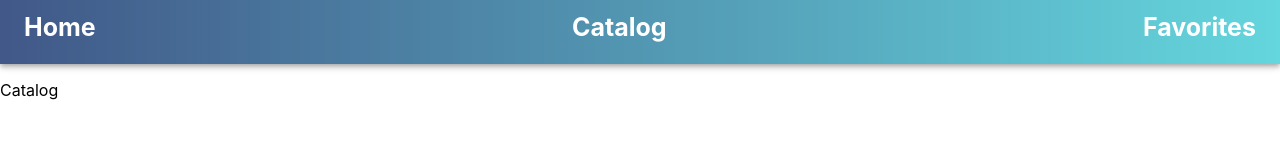
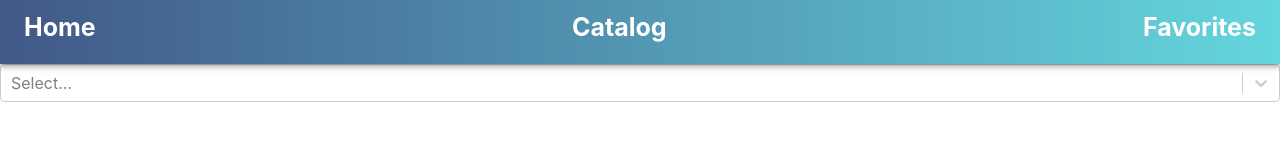
Before and after one commit to In-inka/auto-adverts, a React (Create React App) app: page /auto-adverts/catalog in a window 1280 px wide. Shown: the top 160 px of the page. Built offline with nearby package versions, Linux system fonts and the light colour scheme; no server answers.

Commit message:
add redux and components

```diff
--- /dev/null
+++ b/src/components/AdvertsList/AdvertsList.jsx
@@ -0,0 +1,54 @@
+import { useSelector } from 'react-redux';
+import { getAdvertsItem } from 'redux/adverts/advertsSelector';
+
+const AdvertsList = () => {
+  const adverts = useSelector(getAdvertsItem);
+  return (
+    <>
+      <ul>
+        {adverts?.map(
+          ({
+            id,
+            make,
+            img,
+            model,
+            year,
+            rentalPrice,
+            address,
+            rentalCompany,
+            type,
+            functionalities,
+            accessories,
+            photoLink,
+          }) => (
+            <li key={id}>
+              <img
+                src={img || photoLink}
+                alt={model}
+                width={401}
+                height={268}
+              />
+              <div style={{ display: 'flex', gap: 25 }}>
+                <p>{make}</p>
+                <p>{model}</p>
+                <p>{year}</p>
+                <p>{rentalPrice}</p>
+              </div>
+              <div style={{ display: 'flex', gap: 25 }}>
+                <p>{address}</p>
+                <p>{rentalCompany}</p>
+                <p>{accessories[2]}</p>
+                <p>{type}</p>
+                <p>{model}</p>
+                <p>{id}</p>
+                <p>{functionalities[0]}</p>
+              </div>
+            </li>
+          )
+        )}
+      </ul>
+    </>
+  );
+};
+
+export default AdvertsList;
--- /dev/null
+++ b/src/components/dataFilter/dataFilter.jsx
@@ -0,0 +1,25 @@
+export const make = [
+  '',
+  'Buick',
+  'Volvo',
+  'HUMMER',
+  'Subaru',
+  'Mitsubishi',
+  'Nissan',
+  'Lincoln',
+  'GMC',
+  'Hyundai',
+  'MINI',
+  'Bentley',
+  'Mercedes-Benz',
+  'Aston Martin',
+  'Pontiac',
+  'Lamborghini',
+  'Audi',
+  'BMW',
+  'Chevrolet',
+  'Mercedes-Benz',
+  'Chrysler',
+  'Kia',
+  'Land',
+];
--- a/src/index.js
+++ b/src/index.js
@@ -3,11 +3,15 @@ import { App } from './components/App';
 import React from 'react';
 import ReactDOM from 'react-dom/client';
 import './index.css';
+import { Provider } from 'react-redux';
+import { store } from 'redux/store';
 
 ReactDOM.createRoot(document.getElementById('root')).render(
   <React.StrictMode>
     <BrowserRouter basename="/auto-adverts">
-      <App />
+      <Provider store={store}>
+        <App />
+      </Provider>
     </BrowserRouter>
   </React.StrictMode>
 );
--- a/src/page/Catalog/Catalog.jsx
+++ b/src/page/Catalog/Catalog.jsx
@@ -1,7 +1,52 @@
-export const Catalog = () => {
+import { useEffect, useState } from 'react';
+import { useDispatch } from 'react-redux';
+import { getAdverts } from 'redux/adverts/operations';
+import Select from 'react-select';
+import AdvertsList from 'components/AdvertsList/AdvertsList';
+import { make } from 'components/dataFilter/dataFilter';
+
+const getLocalStorageValue = key => {
+  const value = localStorage.getItem(key);
+  return value ? JSON.parse(value) : null;
+};
+
+const setLocalStorageValue = (key, value) => {
+  localStorage.setItem(key, JSON.stringify(value));
+};
+
+const Catalog = () => {
+  const dispatch = useDispatch();
+  const [filterMake, setFilterMake] = useState(
+    getLocalStorageValue('filterMake') || ''
+  );
+
+  const capitalizeFirstLeter = string => {
+    const newString = string.slice(0, 1).toUpperCase() + string.slice(1);
+    return newString;
+  };
+
+  const makeList = make?.map(elem => ({
+    value: elem,
+    label: capitalizeFirstLeter(elem) || 'All',
+  }));
+
+  useEffect(() => {
+    setLocalStorageValue('filterMake', filterMake);
+    dispatch(getAdverts({ make: filterMake }));
+  }, [dispatch, filterMake]);
+
+  const handleMakeChange = event => {
+    setFilterMake(event.value);
+  };
+
   return (
     <>
-      <p>Catalog</p>
+      <Select
+        options={makeList || []}
+        onChange={handleMakeChange}
+        value={makeList.find(item => item.value === make)}
+      />
+      <AdvertsList />
     </>
   );
 };
--- /dev/null
+++ b/src/redux/adverts/adverts-slice.js
@@ -0,0 +1,33 @@
+import { createSlice } from '@reduxjs/toolkit';
+import { getAdverts } from './operations';
+
+const handlePending = state => {
+  state.adverts.isLoading = true;
+};
+
+const handleRejected = (state, action) => {
+  state.adverts.isLoading = false;
+  state.adverts.error = action.payload;
+};
+
+const advertsSlice = createSlice({
+  name: 'adverts',
+  initialState: {
+    adverts: {
+      items: [],
+      isLoading: false,
+      error: null,
+    },
+  },
+  extraReducers: {
+    [getAdverts.pending]: handlePending,
+    [getAdverts.fulfilled](state, action) {
+      state.adverts.isLoading = false;
+      state.adverts.error = null;
+      state.adverts.items = action.payload;
+    },
+    [getAdverts.rejected]: handleRejected,
+  },
+});
+
+export const advertsReducer = advertsSlice.reducer;
--- /dev/null
+++ b/src/redux/adverts/advertsSelector.js
@@ -0,0 +1,5 @@
+export const getAdvertsItem = state => state.adverts.adverts.items;
+
+export const getIsLoading = state => state.adverts.adverts.isLoading;
+
+export const getError = state => state.adverts.adverts.error;
--- /dev/null
+++ b/src/redux/adverts/operations.js
@@ -0,0 +1,25 @@
+import { createAsyncThunk } from '@reduxjs/toolkit';
+import axios from 'axios';
+axios.defaults.baseURL = 'https://64da33c0e947d30a260af237.mockapi.io';
+
+export const getAdverts = createAsyncThunk(
+  '/adverts',
+  async (credentials, thunkAPI) => {
+    const { limit = 10, page = 1, make = '' } = credentials;
+
+    try {
+      const { data } = await axios.get(
+        `/adverts?page=${page}&limit=${limit}&make=${make}`
+      );
+      return data;
+    } catch (e) {
+      return thunkAPI.rejectWithValue(e.message);
+    }
+  }
+);
+
+const operations = {
+  getAdverts,
+};
+
+export default operations;
--- /dev/null
+++ b/src/redux/store.js
@@ -0,0 +1,8 @@
+import { configureStore } from '@reduxjs/toolkit';
+import { advertsReducer } from './adverts/adverts-slice';
+
+export const store = configureStore({
+  reducer: {
+    adverts: advertsReducer,
+  },
+});
```
Also changed, not shown: package.json (+7 -0 lines), 1 other file (tests, documents, lock files or other folders).
